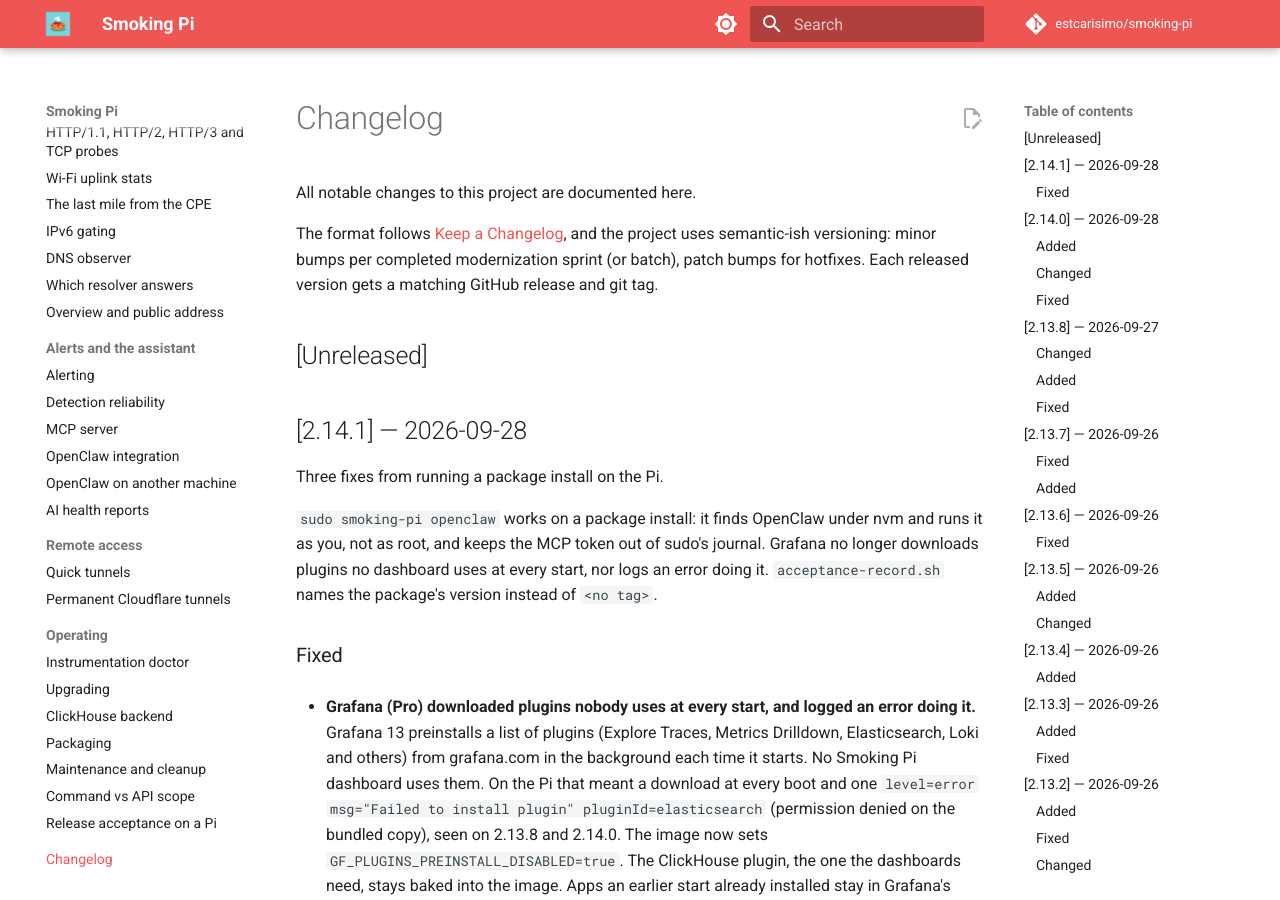
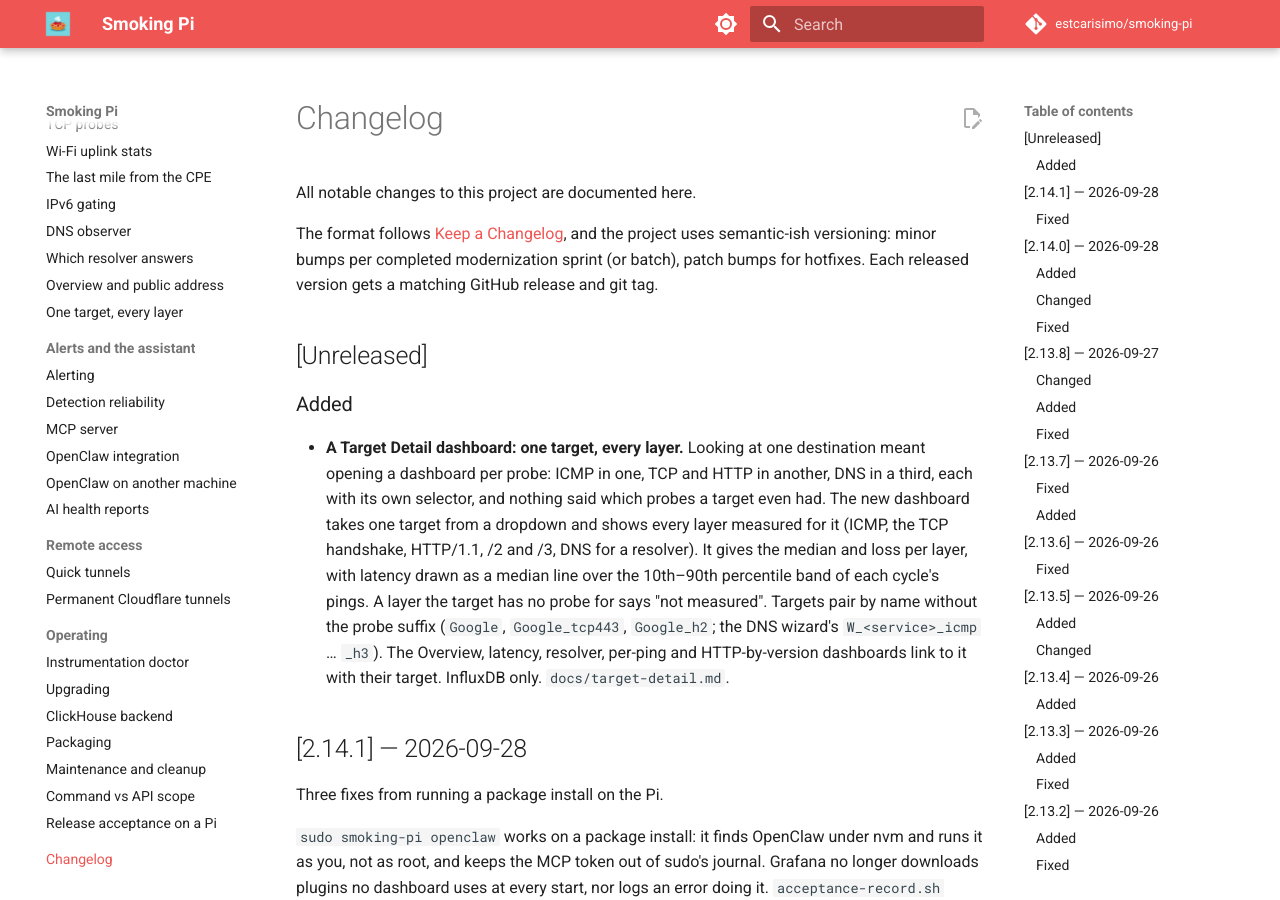
Before and after one commit to estcarisimo/smoking-pi, an MkDocs documentation site: the page built from docs/changelog.md, in a window 1280 px wide and 900 px high. Built offline with MkDocs 1.6.1 and Material for MkDocs 9.7.7, drawn with Linux system fonts in a browser that asks for light colours; comment, search, counter and statistics services are not loaded.

Commit message:
feat(grafana): a Target Detail dashboard -- one target, every layer (#180)
* feat(grafana): a Target Detail dashboard -- one target, every layer

Co-Authored-By: Claude Opus 5.5 <noreply@anthropic.com>

* fix(target-detail): take any name a link brings, name the tiles, draw the loss panels

Co-Authored-By: Claude Opus 5.5 <noreply@anthropic.com>

---------

Co-authored-by: Claude Opus 5.5 <noreply@anthropic.com>

```diff
--- a/CHANGELOG.md
+++ b/CHANGELOG.md
@@ -8,6 +8,22 @@ modernization sprint (or batch), patch bumps for hotfixes. Each released
 version gets a matching GitHub release and git tag.
 
 ## [Unreleased]
+
+### Added
+
+- **A Target Detail dashboard: one target, every layer.** Looking at one
+  destination meant opening a dashboard per probe: ICMP in one, TCP and
+  HTTP in another, DNS in a third, each with its own selector, and nothing
+  said which probes a target even had. The new dashboard takes one target
+  from a dropdown and shows every layer measured for it (ICMP, the TCP
+  handshake, HTTP/1.1, /2 and /3, DNS for a resolver). It gives the median
+  and loss per layer, with latency drawn as a median line over the 10th–90th
+  percentile band of each cycle's pings. A layer the target has no probe
+  for says "not measured". Targets pair by name without the probe suffix
+  (`Google`, `Google_tcp443`, `Google_h2`; the DNS wizard's
+  `W_<service>_icmp` … `_h3`). The Overview, latency, resolver, per-ping
+  and HTTP-by-version dashboards link to it with their target. InfluxDB
+  only. `docs/target-detail.md`.
 
 ## [2.14.1] — 2026-09-28
 
--- a/mkdocs.yml
+++ b/mkdocs.yml
@@ -24,6 +24,7 @@ nav:
       - DNS observer: dns-observer.md
       - Which resolver answers: public-resolver.md
       - Overview and public address: public-address.md
+      - One target, every layer: target-detail.md
   - Alerts and the assistant:
       - Alerting: alerting.md
       - Detection reliability: detection-reliability.md
```
Also changed, not shown: docs/target-detail.md (added, +55 -0 lines), 6 other files.
